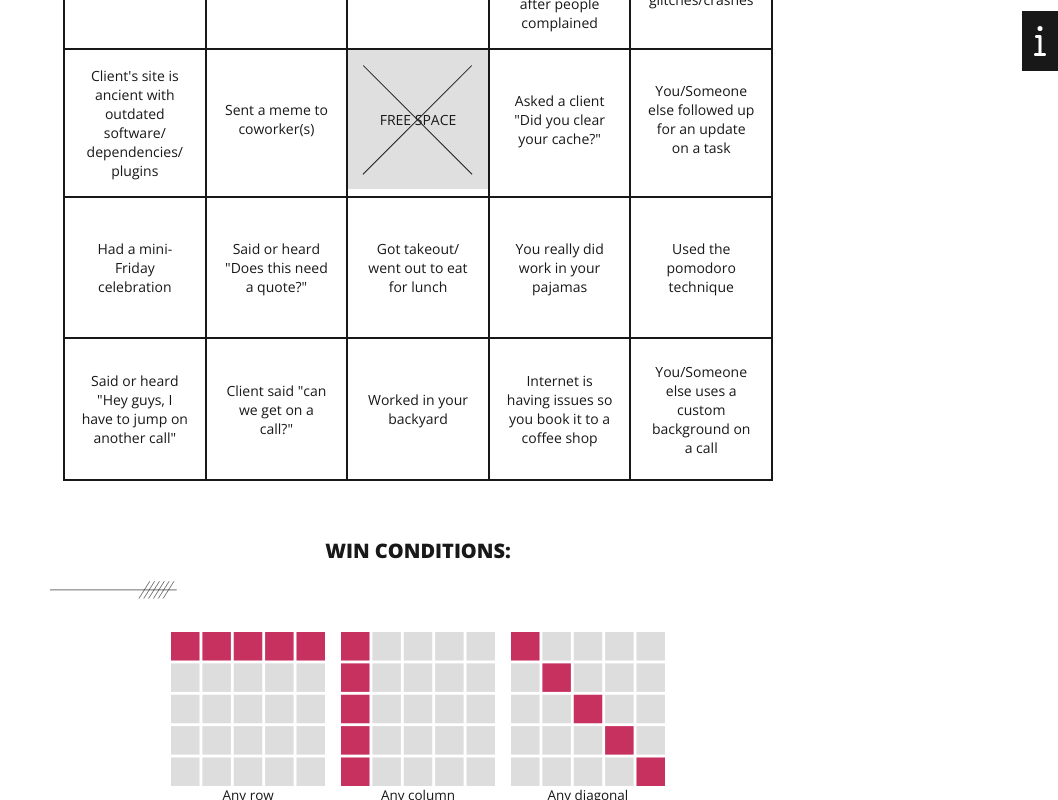
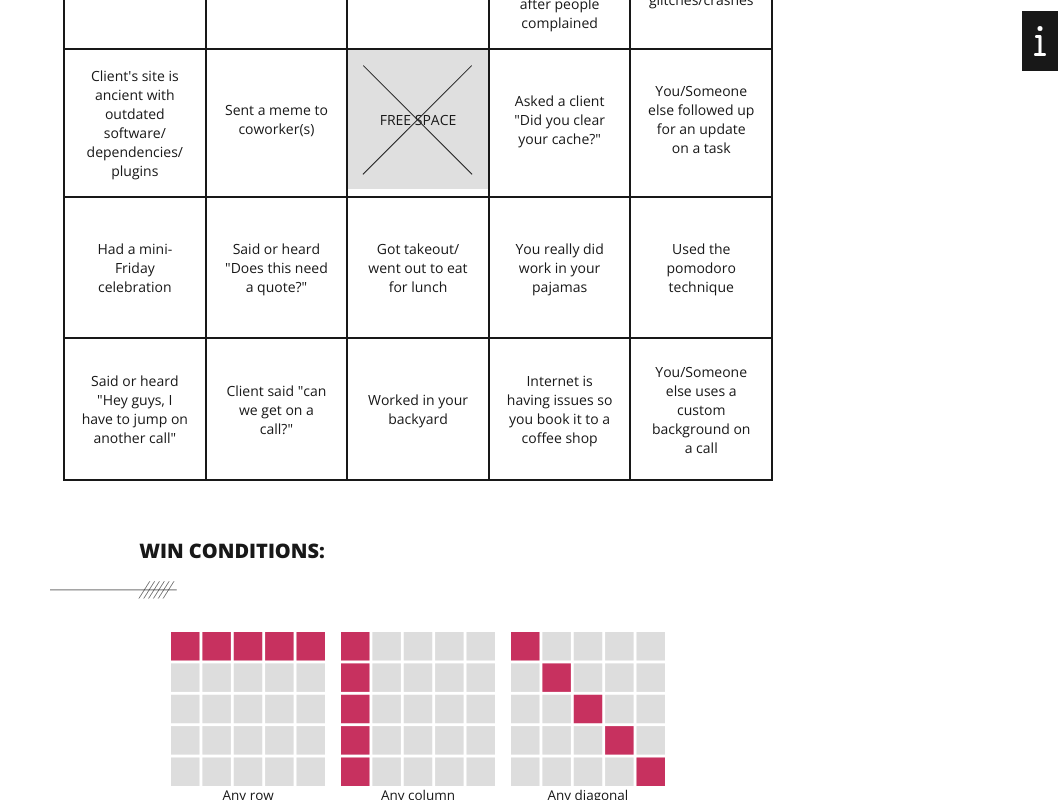
Before and after one commit to giantpaper/techybingo, a Vue app: page / in a window 1280 px wide. Shown: the part 359-1159 px from the top of the page, without its empty margins (222-1280 px from the left). Built offline with nearby package versions, Linux system fonts and the light colour scheme.

Commit message:
IMPROV: moved H2 to main.scss

```diff
--- a/src/components/WinCond.vue
+++ b/src/components/WinCond.vue
@@ -22,10 +22,6 @@
 		flex-wrap: wrap;
 		gap: 1rem;
 		justify-content: center;
-		h2 {
-			width: 100%;
-			text-align: center;
-		}
 		figure {
 			width: calc( (100% / 3) - 2rem );
 		}
```
